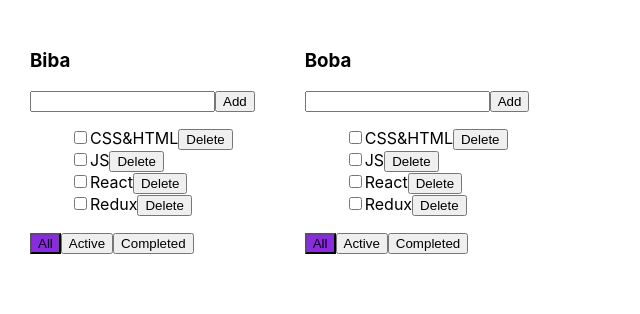
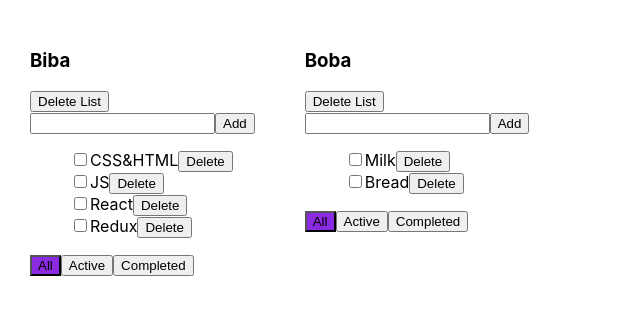
Before and after one commit to VadimKorobec/todo-list-react-ts, a React (Create React App) app: page / in a window 1280 px wide. Shown: the top 314 px of the page, without its empty margins (0-640 px from the left). Built offline with nearby package versions, Linux system fonts and the light colour scheme.

Commit message:
add delete todoList

```diff
--- a/src/App.tsx
+++ b/src/App.tsx
@@ -1,8 +1,7 @@
 import { useState } from "react";
 import { nanoid } from "nanoid";
 import "./App.css";
-import { TaskType, TodoList } from "./components/TodoList";
-import todos from "./components/todos.json";
+import { TodoList } from "./components/TodoList";
 
 export type FilterValuesType = "all" | "active" | "completed";
 
@@ -12,50 +11,83 @@ type TodoListType = {
   filter: FilterValuesType;
 };
 
+const todoListId1 = nanoid();
+const todoListId2 = nanoid();
+
 export const App = () => {
-  const [tasks, setTasks] = useState<TaskType[]>(todos);
-  const [filter, setFilter] = useState<FilterValuesType>("all");
+  const [tasksObj, setTasksObj] = useState({
+    [todoListId1]: [
+      { id: "1", title: "CSS&HTML", isDone: false },
+      { id: "2", title: "JS", isDone: false },
+      { id: "3", title: "React", isDone: false },
+      { id: "4", title: "Redux", isDone: false },
+    ],
+    [todoListId2]: [
+      { id: "1", title: "Milk", isDone: false },
+      { id: "2", title: "Bread", isDone: false },
+    ],
+  });
   const [todoLists, setTodoLists] = useState<TodoListType[]>([
-    { id: nanoid(), title: "Biba", filter: "all" },
-    { id: nanoid(), title: "Boba", filter: "all" },
+    { id: todoListId1, title: "Biba", filter: "all" },
+    { id: todoListId2, title: "Boba", filter: "all" },
   ]);
 
-  const handleAddTask = (title: string) => {
-    setTasks((prevState) => [
-      ...prevState,
-      { id: nanoid(), title, isDone: false },
-    ]);
+  const handleAddTask = (title: string, todoListId: string) => {
+    let task = { id: nanoid(), title, isDone: false };
+    let tasks = tasksObj[todoListId];
+    let newTasks = [...tasks, task];
+    tasksObj[todoListId] = newTasks;
+    setTasksObj({ ...tasksObj });
   };
 
-  const handleDeleteTask = (id: string) => {
-    setTasks((prevState) => prevState.filter((item) => item.id !== id));
+  const handleDeleteTask = (id: string, todoListId: string) => {
+    let tasks = tasksObj[todoListId];
+    let filteredTasks = tasks.filter((item) => item.id !== id);
+    tasksObj[todoListId] = filteredTasks;
+    setTasksObj({ ...tasksObj });
   };
 
   const handleFilterTasks = (value: FilterValuesType, id: string) => {
-    let todoList = todoLists.find(item => item.id === id)
+    let todoList = todoLists.find((item) => item.id === id);
     if (todoList) {
       todoList.filter = value;
-      setTodoLists([...todoLists]);
+      setTodoLists((prevState) => [...prevState]);
     }
   };
 
-  const handleChangeStatus = (id: string, isDone: boolean) => {
+  const handleChangeStatus = (
+    id: string,
+    isDone: boolean,
+    todoListId: string
+  ) => {
+    let tasks = tasksObj[todoListId];
     let task = tasks.find((item) => item.id === id);
     if (task) {
       task.isDone = !isDone;
+      setTasksObj({ ...tasksObj });
     }
-    setTasks([...tasks]);
+  };
+
+  const handleRemoveTodoList = (todoListId: string) => {
+    let filteredTodoList = todoLists.filter((item) => item.id !== todoListId);
+    setTodoLists(filteredTodoList);
+    delete tasksObj[todoListId];
+    setTasksObj({...tasksObj})
   };
 
   return (
     <div className="App">
       {todoLists.map(({ id, title, filter }) => {
-        let tasksForTodoList = tasks;
+        let tasksForTodoList = tasksObj[id];
         if (filter === "completed") {
-          tasksForTodoList = tasks.filter((item) => item.isDone === true);
+          tasksForTodoList = tasksForTodoList.filter(
+            (item) => item.isDone === true
+          );
         }
         if (filter === "active") {
-          tasksForTodoList = tasks.filter((item) => item.isDone === false);
+          tasksForTodoList = tasksForTodoList.filter(
+            (item) => item.isDone === false
+          );
         }
         return (
           <TodoList
@@ -68,6 +100,7 @@ export const App = () => {
             addTask={handleAddTask}
             onStatus={handleChangeStatus}
             filter={filter}
+            removeTodoList={handleRemoveTodoList}
           />
         );
       })}
--- a/src/components/TodoList.tsx
+++ b/src/components/TodoList.tsx
@@ -11,11 +11,12 @@ type TodoListProps = {
   id: string;
   title: string;
   tasks: TaskType[];
-  onDelete: (id: string) => void;
+  onDelete: (id: string, todoListId: string) => void;
   onFilter: (value: FilterValuesType, id: string) => void;
-  addTask: (title: string) => void;
-  onStatus: (id: string, isDone: boolean) => void;
+  addTask: (title: string, todoListId: string) => void;
+  onStatus: (id: string, isDone: boolean, todoListId: string) => void;
   filter: FilterValuesType;
+  removeTodoList: (todoListId: string) => void;
 };
 
 export const TodoList = ({
@@ -27,6 +28,7 @@ export const TodoList = ({
   onFilter,
   addTask,
   onStatus,
+  removeTodoList,
 }: TodoListProps) => {
   const [value, setValue] = useState<string>("");
   const [error, setError] = useState<boolean>(false);
@@ -44,7 +46,7 @@ export const TodoList = ({
       setError(!error);
       return;
     }
-    addTask(value);
+    addTask(value, id);
     reset();
   };
 
@@ -52,9 +54,14 @@ export const TodoList = ({
     setValue("");
   };
 
+  const handleDeleteList = () => {
+   removeTodoList(id)
+  }
+
   return (
     <div>
       <h3>{title}</h3>
+      <button onClick={handleDeleteList}>Delete List</button>
       <div>
         <form onSubmit={handleSubmit}>
           <input
@@ -73,10 +80,10 @@ export const TodoList = ({
             <input
               type="checkbox"
               checked={isDone}
-              onChange={() => onStatus(id, isDone)}
+              onChange={() => onStatus(id, isDone, id)}
             />
             <span>{title}</span>
-            <button onClick={() => onDelete(id)}>Delete</button>
+            <button onClick={() => onDelete(id, id)}>Delete</button>
           </li>
         ))}
       </ul>
```
